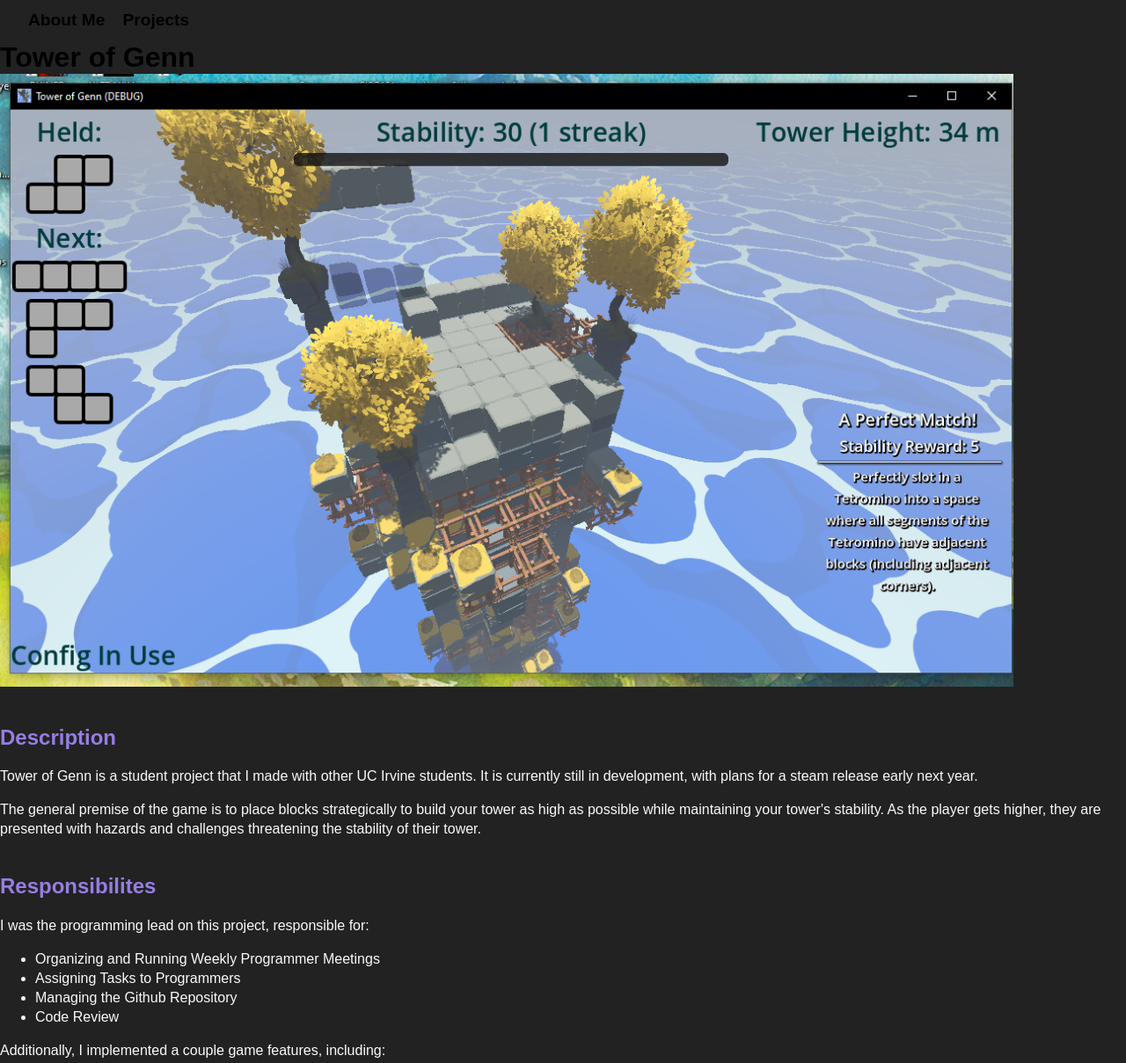
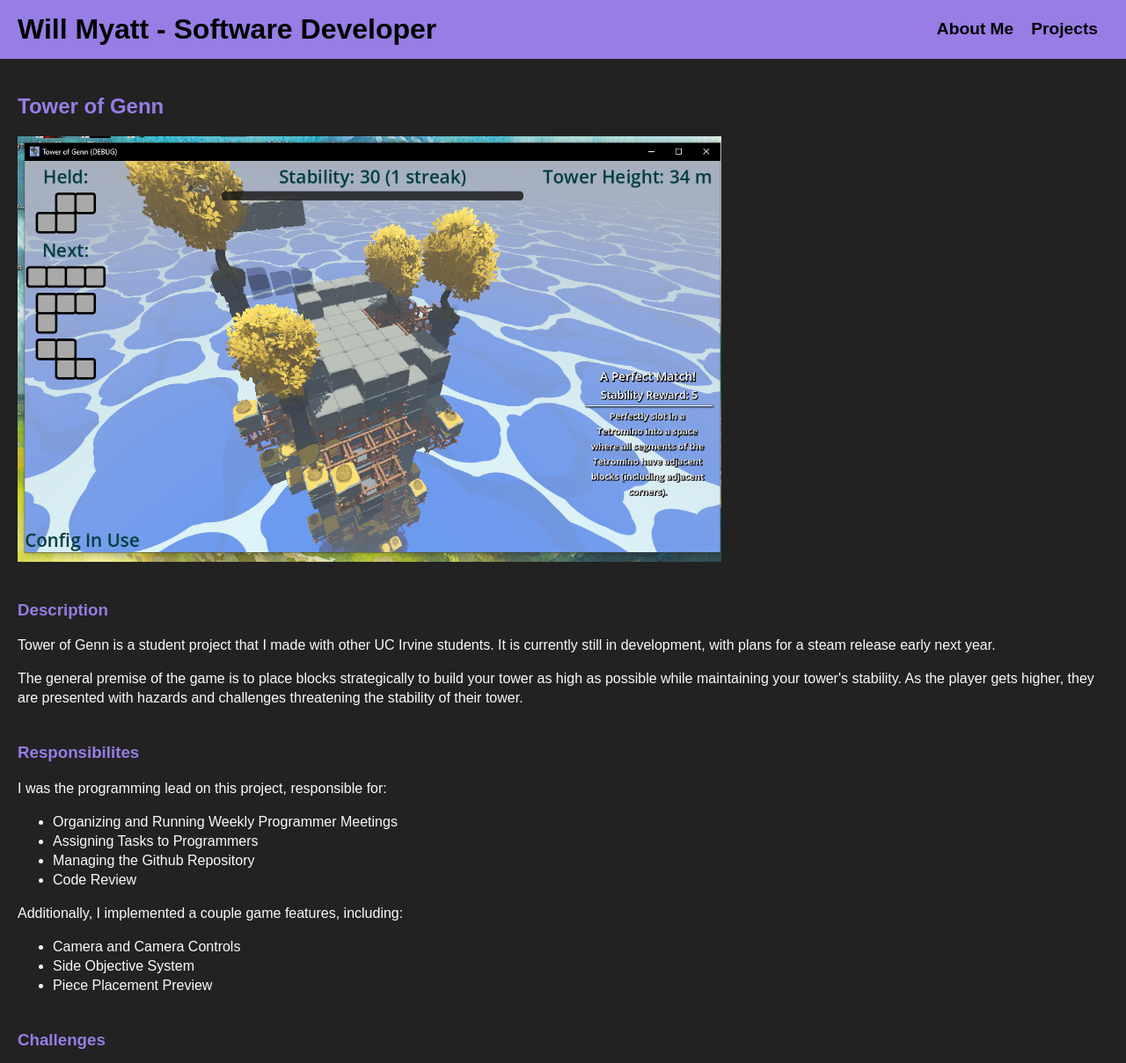
Before and after one commit to willm326/willm326.github.io, a plain HTML site: page projects/tower-of-genn.html in a window 1280 px wide. Shown: the top 1209 px of the page at 88% size. Drawn offline with Linux system fonts and the light colour scheme.

Commit message:
Updated individual game pages
The base is done now, just need to add the content to each page

```diff
--- a/projects/tower-of-genn.html
+++ b/projects/tower-of-genn.html
@@ -1,36 +1,41 @@
 <!DOCTYPE html>
 <html lang="en-US">
+  <head>
+    <meta charset="UTF-8" />
+    <meta name="viewport" content="width=device-width" />
+    <!--May remove if there is a better way to check device-->
+    <title>Will Myatt - Software Developer Portfolio</title>
+    <link rel="stylesheet" href="../styles.css" />
+  </head>
+  <body>
+    <header>
+      <h1>Will Myatt - Software Developer</h1>
       <nav class="main-nav">
         <ul class="nav-list">
           <li class="nav-element"><a href="../index.html">About Me</a></li>
           <li class="nav-element"><a href="../projects.html">Projects</a></li>
         </ul>
       </nav>
-  <head>
-    <meta charset="UTF-8" />
-    <meta name="viewport" content="width=device-width" />
-    <!--May remove if there is a better way to check device-->
-    <title>Will Myatt: Projects</title>
-    <link rel="stylesheet" href="../styles.css" />
-  </head>
-  <body>
-    <h1>Tower of Genn</h1>
-    <img width="90%;" src="../images/tower-of-genn-1.png" />
+    </header>
 
-    <h2>Description</h2>
+    <div class="content">
+      <h2>Tower of Genn</h2>
+      <img src="../images/tower-of-genn-1.png" class="project-img" />
+
+      <h3>Description</h3>
       <p>
         Tower of Genn is a student project that I made with other UC Irvine
         students. It is currently still in development, with plans for a steam
         release early next year.
       </p>
       <p>
-      The general premise of the game is to place blocks strategically to build
-      your tower as high as possible while maintaining your tower's stability.
-      As the player gets higher, they are presented with hazards and challenges
-      threatening the stability of their tower.
+        The general premise of the game is to place blocks strategically to
+        build your tower as high as possible while maintaining your tower's
+        stability. As the player gets higher, they are presented with hazards
+        and challenges threatening the stability of their tower.
       </p>
 
-    <h2>Responsibilites</h2>
+      <h3>Responsibilites</h3>
       <p>I was the programming lead on this project, responsible for:</p>
       <ul>
         <li>Organizing and Running Weekly Programmer Meetings</li>
@@ -45,7 +50,7 @@
         <li>Piece Placement Preview</li>
       </ul>
 
-    <h2>Challenges</h2>
+      <h3>Challenges</h3>
       <p>
         This is the first 3D video game that I have programmed. I have worked in
         3D engines like Unity before, but only to create sprite based 2D games.
@@ -54,16 +59,17 @@
         While working on Tower of Genn, I had to adjust to having an extra axis.
         This caused me some extra challenges when implementing the camera
         controls. Since the player is free to rotate the camera a full 360
-      degrees, the forward direction of the camera changes. This means that the
-      controls have to account for the rotation of the camera to move the piece
-      in the proper direction.
+        degrees, the forward direction of the camera changes. This means that
+        the controls have to account for the rotation of the camera to move the
+        piece in the proper direction.
       </p>
 
-    <h2>Code Samples and Development Pictures</h2>
+      <h3>Code Samples and Development Pictures</h3>
       <p>
         The GitHub for this project is a private repository. However, I have
         included some of the code I worked on here:
       </p>
       <pre class="code-box"></pre>
+    </div>
   </body>
 </html>
--- a/styles.css
+++ b/styles.css
@@ -43,7 +43,7 @@ header {
 .content {
   margin: 20px;
   margin-top: 0;
-  max-width: 1000px;
+  max-width: 1500px;
 }
 
 .main-nav {
@@ -88,7 +88,6 @@ header {
   flex-wrap: wrap;
   gap: 15px;
   justify-items: center;
-  justify-content: left;
 }
 
 .project {
@@ -119,3 +118,10 @@ header {
 .project:hover {
   background-color: #777;
 }
+
+/* Individual Project Page Style */
+
+.project-img {
+  width: 100%;
+  max-width: 800px;
+}
```
Also changed, not shown: projects/bubblebound.html (+31 -25 lines). Lines whose indentation alone changed are shown as unchanged.
